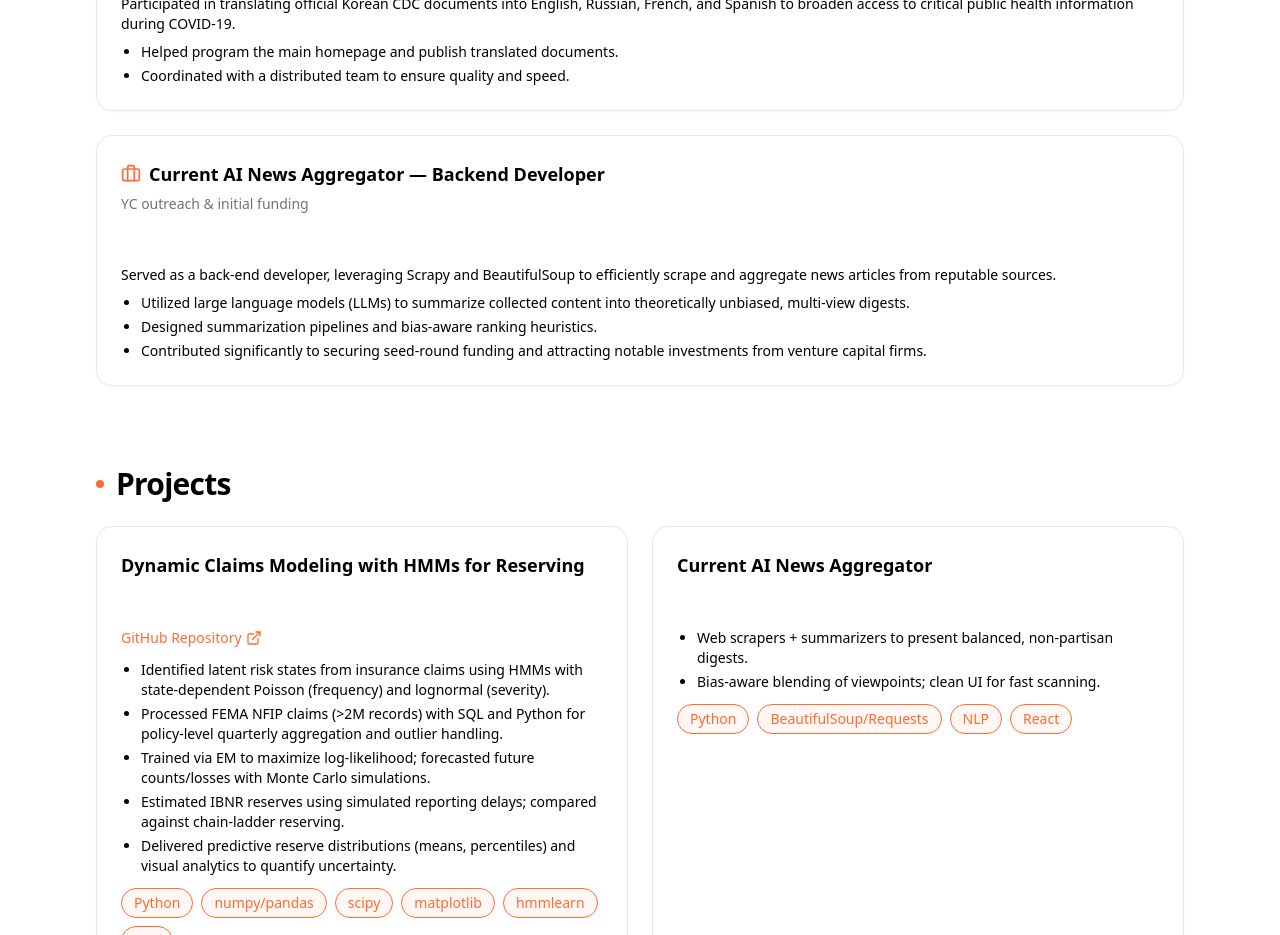
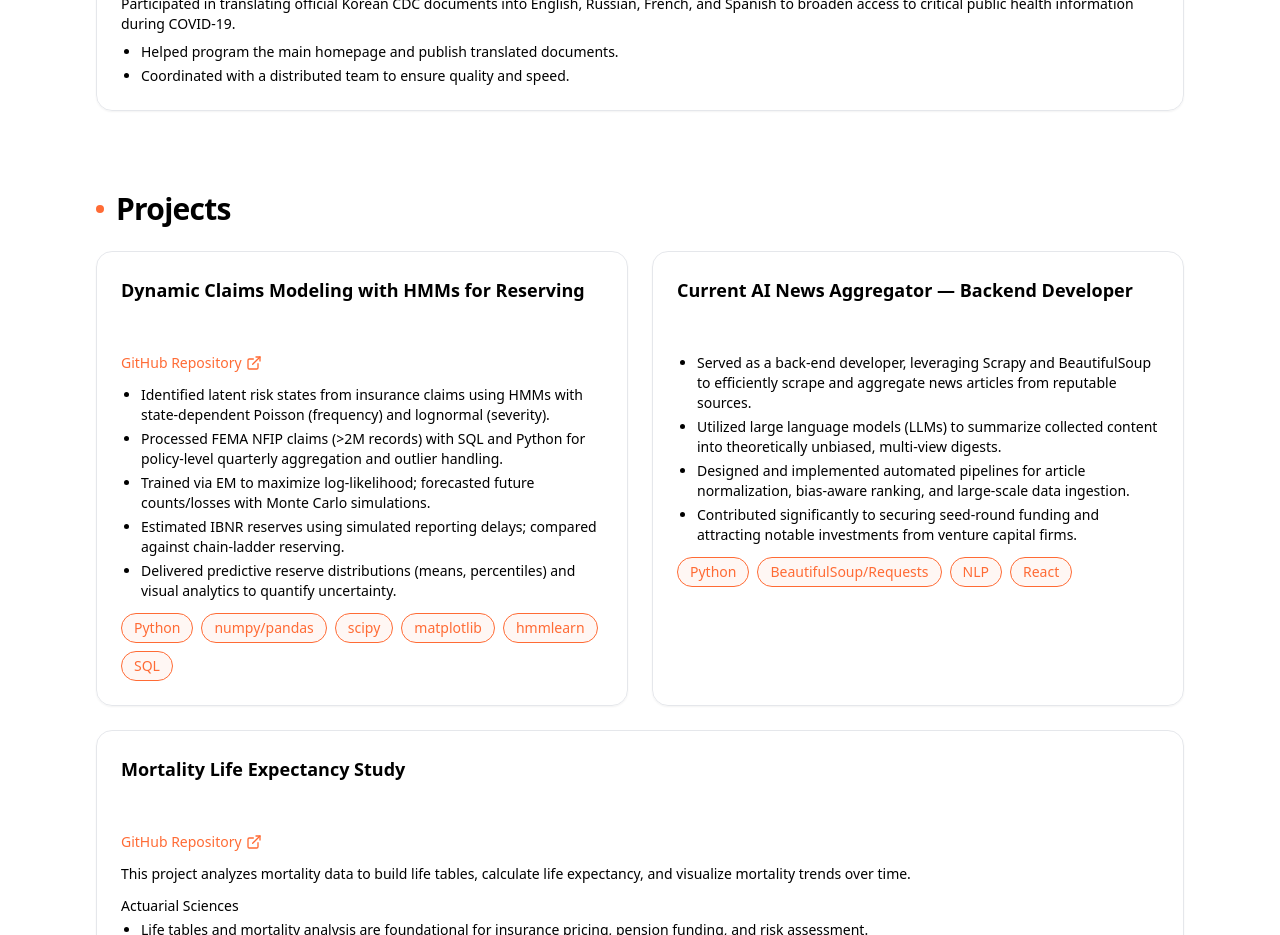
Before and after one commit to MalcolmJAPark/resume-site, a React (Vite) app: page / in a window 1280 px wide. Shown: the part 2580-3515 px from the top of the page. Built offline with nearby package versions, Linux system fonts and the light colour scheme.

Commit message:
Update App.jsx

```diff
--- a/src/App.jsx
+++ b/src/App.jsx
@@ -204,23 +204,6 @@ const Experience = () => (
           </ul>
         </CardContent>
       </Card>
-
-      <Card className="rounded-2xl">
-        <CardHeader>
-          <CardTitle className="flex items-center justify-between">
-            <span className="flex items-center gap-2"><Briefcase className="h-5 w-5 text-accent" /> Current AI News Aggregator — Backend Developer</span>
-            <span className="text-sm font-normal text-muted-foreground">YC outreach & initial funding</span>
-          </CardTitle>
-        </CardHeader>
-        <CardContent className="text-sm space-y-2">
-          <p>Served as a back-end developer, leveraging Scrapy and BeautifulSoup to efficiently scrape and aggregate news articles from reputable sources.</p>
-          <ul className="list-disc pl-5 space-y-1">
-            <li>Utilized large language models (LLMs) to summarize collected content into theoretically unbiased, multi-view digests.</li>
-            <li>Designed summarization pipelines and bias-aware ranking heuristics.</li>
-            <li>Contributed significantly to securing seed-round funding and attracting notable investments from venture capital firms.</li>
-          </ul>
-        </CardContent>
-      </Card>
     </div>
   </Section>
 )
@@ -246,11 +229,13 @@ const Projects = () => (
       </Card>
 
       <Card className="rounded-2xl h-full">
-        <CardHeader><CardTitle>Current AI News Aggregator</CardTitle></CardHeader>
+        <CardHeader><CardTitle>Current AI News Aggregator — Backend Developer</CardTitle></CardHeader>
         <CardContent className="text-sm space-y-3">
           <ul className="list-disc pl-5 space-y-1">
-            <li>Web scrapers + summarizers to present balanced, non-partisan digests.</li>
-            <li>Bias-aware blending of viewpoints; clean UI for fast scanning.</li>
+            <li>Served as a back-end developer, leveraging Scrapy and BeautifulSoup to efficiently scrape and aggregate news articles from reputable sources.</li>
+            <li>Utilized large language models (LLMs) to summarize collected content into theoretically unbiased, multi-view digests.</li>
+            <li>Designed and implemented automated pipelines for article normalization, bias-aware ranking, and large-scale data ingestion.</li>
+            <li>Contributed significantly to securing seed-round funding and attracting notable investments from venture capital firms.</li>
           </ul>
           <div className="flex flex-wrap gap-2 mt-2">
             <Pill>Python</Pill><Pill>BeautifulSoup/Requests</Pill><Pill>NLP</Pill><Pill>React</Pill>
```
